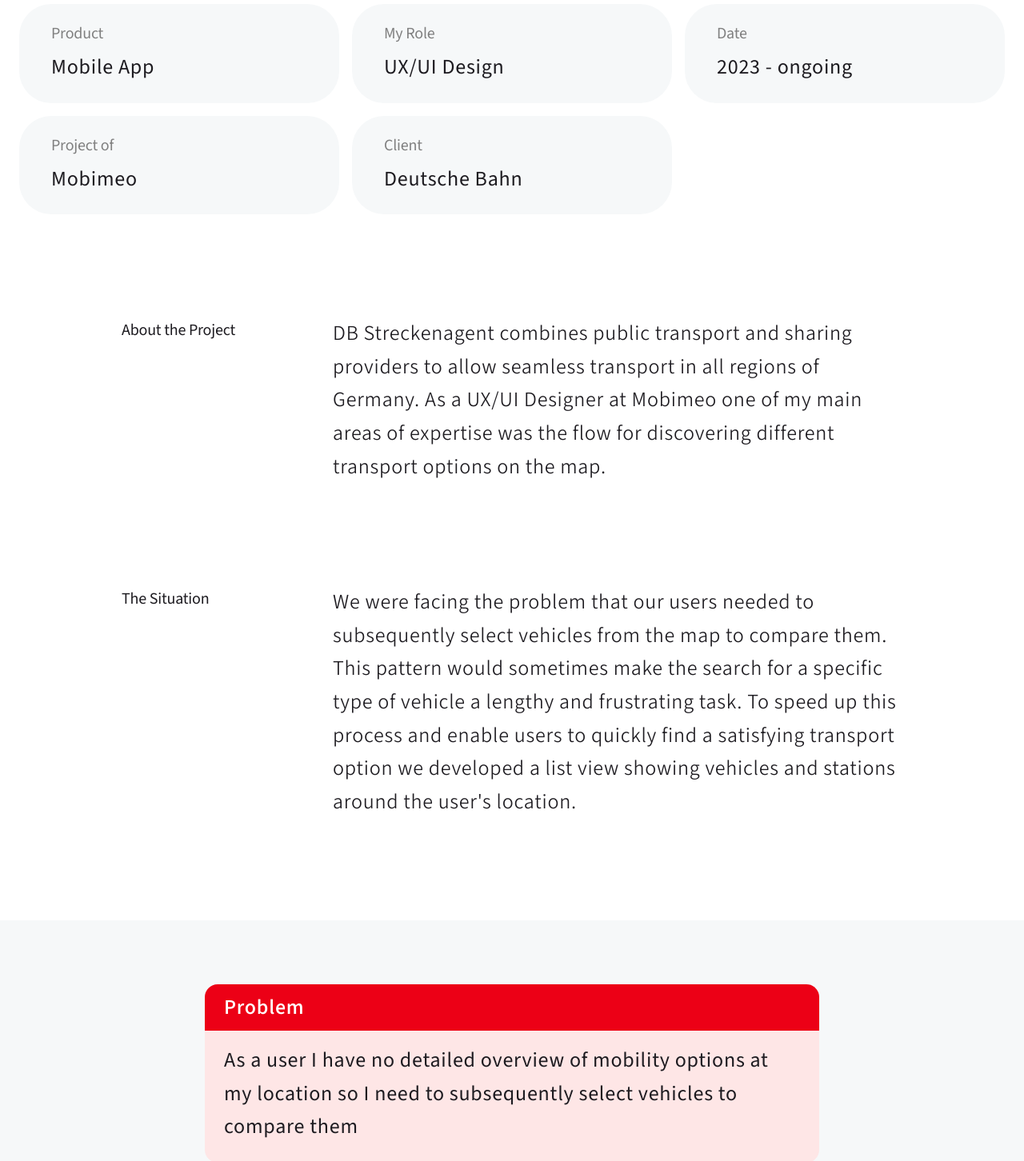
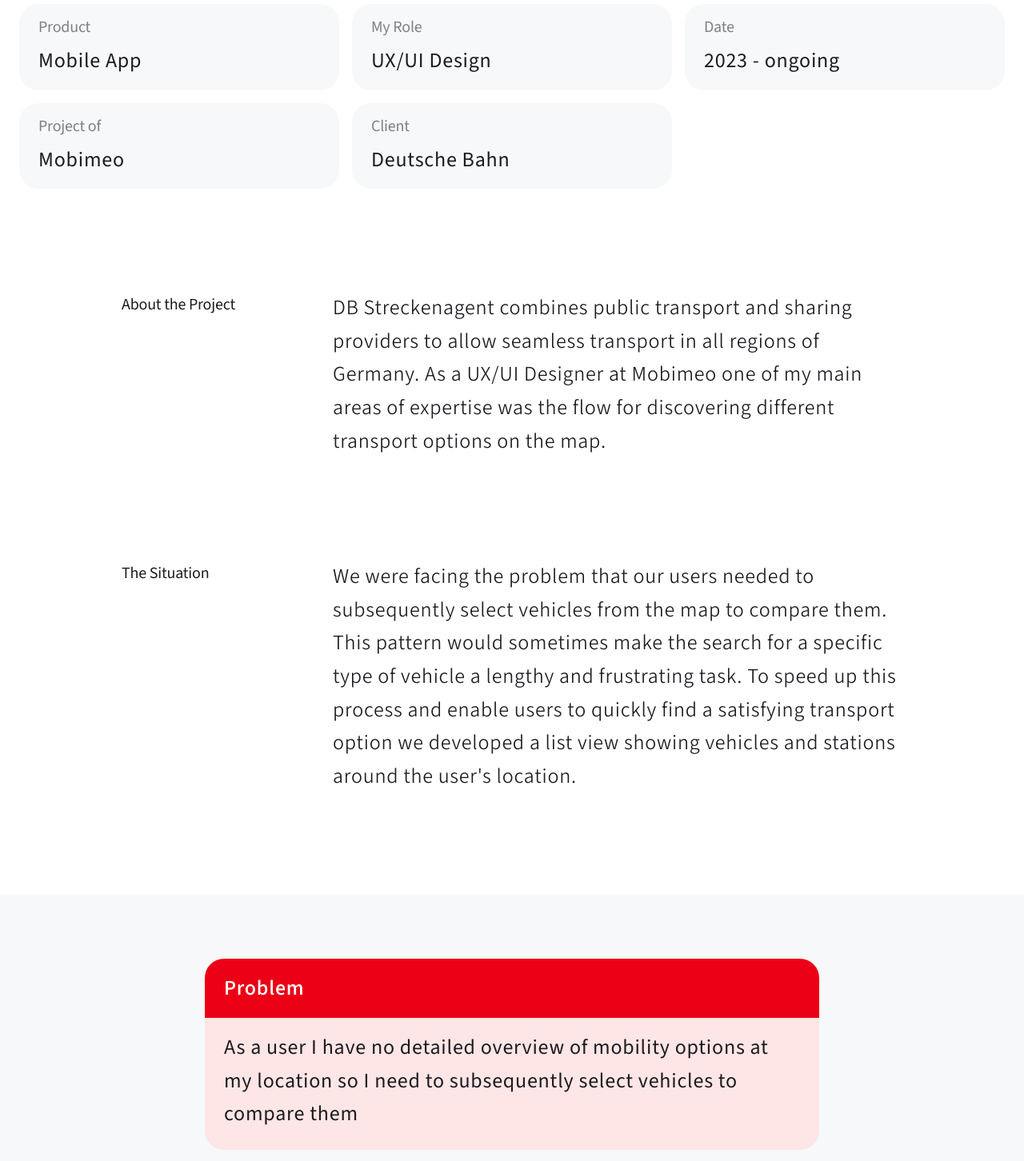
Before and after one commit to dbueker/portfolio-danielbueker, a Nuxt app: page /db-streckenagent in a window 1280 px wide. Shown: the part 1240-2692 px from the top of the page at 80% size. Built offline with nearby package versions, Linux system fonts and the light colour scheme.

Commit message:
New Corner Radius 'small'

```diff
--- a/components/CaseFacts.vue
+++ b/components/CaseFacts.vue
@@ -17,7 +17,7 @@
     <div class="px-6 mx-auto lg:max-w-screen-xl">
     <div class="w-full grid grid-cols-1 md:grid-cols-2 lg:grid-cols-3 gap-4">
         <div v-for="line in lines">
-            <div class="space-y-2 bg-lightmode-surface dark:bg-darkmode-surface rounded px-10 py-6 h-full">
+            <div class="space-y-2 bg-lightmode-surface dark:bg-darkmode-surface rounded-small px-6 py-4 h-full">
                 <p class="text-chapter text-lightmode-on-background-subdued dark:text-darkmode-on-background-subdued">{{ line.leading }}</p>
                 <p class="text-body-semibold text-lightmode-on-surface dark:text-darkmode-on-surface">{{ line.trailing }}</p>
             </div>
--- a/components/HowMightWe.vue
+++ b/components/HowMightWe.vue
@@ -27,10 +27,10 @@
   <div class="bg-lightmode-surface dark:bg-darkmode-surface px-6 py-20">
     <div class="grid grid-rows-auto gap-4 md:max-w-screen-md md:mx-auto">
       <div v-for="modal in modals">
-        <div class="text-on-utility-dark py-2 px-6 rounded-t-[16px]" :class="colorVariantsTop[modal.color]">
+        <div class="text-on-utility-dark py-4 px-6 rounded-small-top" :class="colorVariantsTop[modal.color]">
           <p class="text-body-bold">{{ modal.headline }}</p>
         </div>
-        <div class="text-on-utility-light pt-4 pb-6 px-6 rounded-b-[16px] w-full" :class=colorVariantsBottom[modal.color]>
+        <div class="text-on-utility-light pt-4 pb-6 px-6 rounded-small-bottom w-full" :class=colorVariantsBottom[modal.color]>
           <p class="text-body-semibold">{{ modal.text }}</p>
         </div>
       </div>
--- a/tailwind.config.js
+++ b/tailwind.config.js
@@ -130,6 +130,15 @@
       'top-right': '0 40px 0 0',
       'bottom-left': '0 0 40px 0',
       'bottom-right': '0 0 0 40px',
+      'small': '24px',
+      'small-left': '24px 0 0 24px',
+      'small-right': '0 24px 24px 0',
+      'small-top': '24px 24px 0 0',
+      'small-bottom': '0 0 24px 24px',
+      'small-top-left': '24px 0 0 0',
+      'small-top-right': '0 24px 0 0',
+      'small-bottom-left': '0 0 24px 0',
+      'small-bottom-right': '0 0 0 24px',
       'full': '9999px'
     },
     extend: {
```
